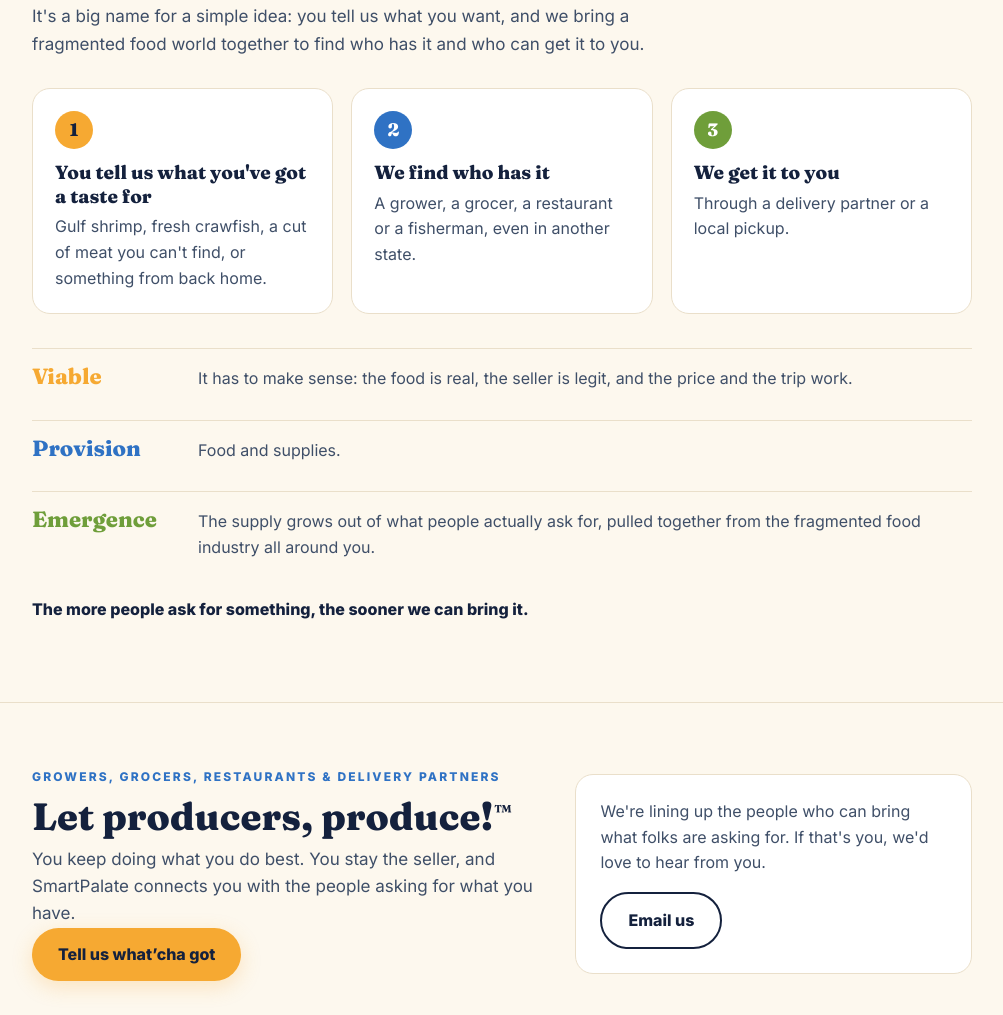
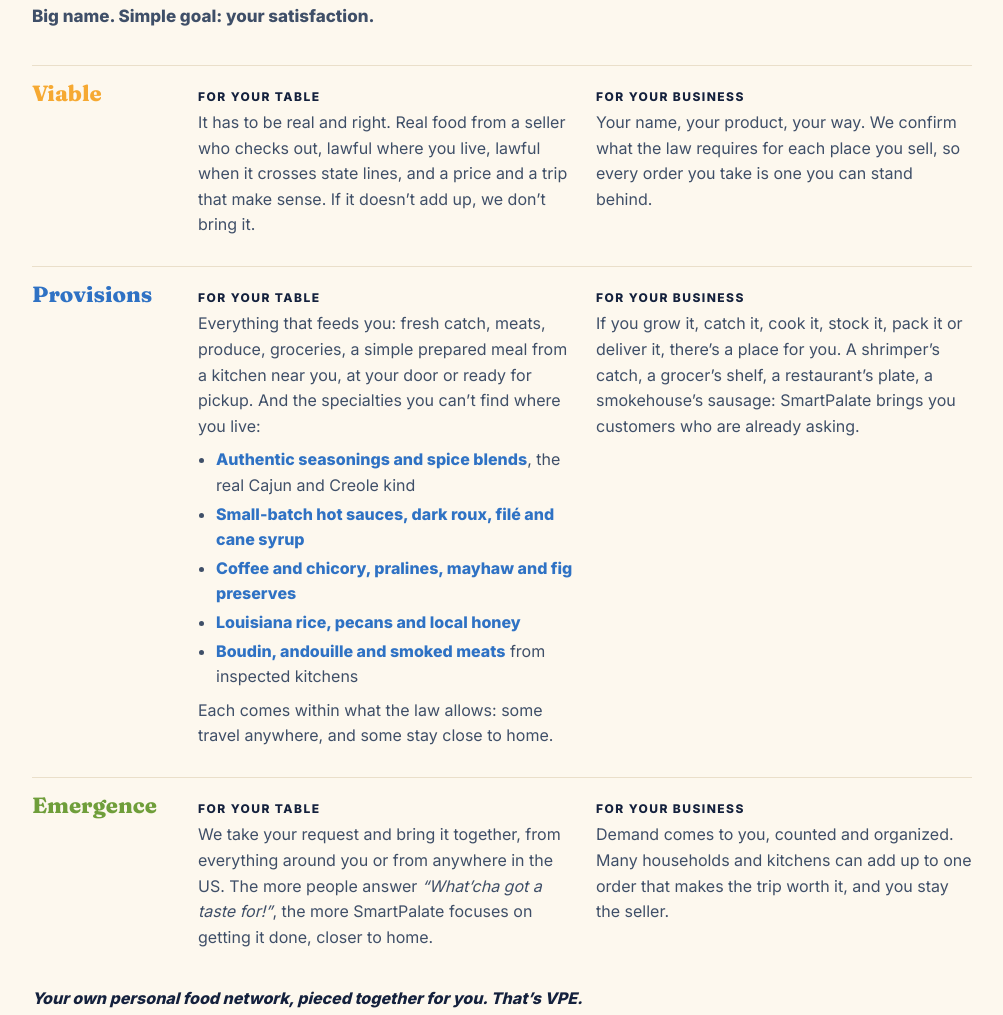
Before and after one commit to ralphyboy118/smartpalate-site, a plain HTML site: page index.html in a window 1280 px wide. Shown: the part 1837-2852 px from the top of the page, without its empty margins (138-1141 px from the left). Drawn offline with nearby package versions, Linux system fonts and the light colour scheme; no server answers; animation ran at ten frames a second.

Commit message:
VPE: for your table and for your business (Viable, Provisions, Emergence), with specialties
Mr. Parker: polish VPE in the most enticing way for customers and the flip side for producers, grocers, restaurants. Published at his word.

Co-Authored-By: Claude Opus 5.5 <noreply@anthropic.com>

```diff
--- a/index.html
+++ b/index.html
@@ -162,6 +162,12 @@
     .word:nth-child(2) b { color: var(--blue); }
     .word:nth-child(3) b { color: var(--green); }
     .word p { margin: 0; color: var(--muted); }
+    .sides { display: grid; grid-template-columns: 1fr 1fr; gap: 14px 22px; }
+    .side h4 { margin: 0 0 6px; font: 800 12px/1.2 Inter, system-ui, sans-serif; letter-spacing: .12em; text-transform: uppercase; color: var(--ink); }
+    .side p + p { margin-top: 8px; }
+    .specialties { margin: 8px 0; padding-left: 18px; color: var(--muted); }
+    .specialties li { margin: 3px 0; }
+    .specialties b { font: inherit; font-weight: 700; color: var(--ink); }
     .closer { margin-top: 22px; font-weight: 800; color: var(--ink); }
 
     .partners { display: grid; grid-template-columns: 1.3fr 1fr; gap: 28px; align-items: center; }
@@ -196,6 +202,7 @@
       .menu { justify-content: center; gap: 2px 16px; }
       .menu a { font-size: 14px; }
       .word { grid-template-columns: 1fr; gap: 4px; }
+      .sides { grid-template-columns: 1fr; }
       section { padding: 48px 0; }
       .brand span { font-size: 22px; }
     }
@@ -282,32 +289,37 @@
       <div class="wrap">
         <p class="kicker">What we mean by VPE</p>
         <h2>Viable Provision Emergence</h2>
-        <p class="intro">It's a big name for a simple idea: you tell us what you want, and we bring a fragmented food world together to find who has it and who can get it to you.</p>
+        <p class="intro"><strong>Big name. Simple goal: your satisfaction.</strong></p>
 
-        <div class="steps">
-          <div class="step">
-            <div class="num">1</div>
-            <h3>You tell us what you've got a taste for</h3>
-            <p>Gulf shrimp, fresh crawfish, a cut of meat you can't find, or something from back home.</p>
+        <div class="words">
+          <div class="word"><b>Viable</b>
+            <div class="sides">
+              <div class="side"><h4>For your table</h4><p>It has to be real and right. Real food from a seller who checks out, lawful where you live, lawful when it crosses state lines, and a price and a trip that make sense. If it doesn&rsquo;t add up, we don&rsquo;t bring it.</p></div>
+              <div class="side"><h4>For your business</h4><p>Your name, your product, your way. We confirm what the law requires for each place you sell, so every order you take is one you can stand behind.</p></div>
+            </div>
           </div>
-          <div class="step">
-            <div class="num">2</div>
-            <h3>We find who has it</h3>
-            <p>A grower, a grocer, a restaurant or a fisherman, even in another state.</p>
+          <div class="word"><b>Provisions</b>
+            <div class="sides">
+              <div class="side"><h4>For your table</h4><p>Everything that feeds you: fresh catch, meats, produce, groceries, a simple prepared meal from a kitchen near you, at your door or ready for pickup. And the specialties you can&rsquo;t find where you live:</p>
+                <ul class="specialties">
+                  <li><b>Authentic seasonings and spice blends</b>, the real Cajun and Creole kind</li>
+                  <li><b>Small-batch hot sauces, dark roux, fil&eacute; and cane syrup</b></li>
+                  <li><b>Coffee and chicory, pralines, mayhaw and fig preserves</b></li>
+                  <li><b>Louisiana rice, pecans and local honey</b></li>
+                  <li><b>Boudin, andouille and smoked meats</b> from inspected kitchens</li>
+                </ul>
+                <p>Each comes within what the law allows: some travel anywhere, and some stay close to home.</p></div>
+              <div class="side"><h4>For your business</h4><p>If you grow it, catch it, cook it, stock it, pack it or deliver it, there&rsquo;s a place for you. A shrimper&rsquo;s catch, a grocer&rsquo;s shelf, a restaurant&rsquo;s plate, a smokehouse&rsquo;s sausage: SmartPalate brings you customers who are already asking.</p></div>
+            </div>
           </div>
-          <div class="step">
-            <div class="num">3</div>
-            <h3>We get it to you</h3>
-            <p>Through a delivery partner or a local pickup.</p>
+          <div class="word"><b>Emergence</b>
+            <div class="sides">
+              <div class="side"><h4>For your table</h4><p>We take your request and bring it together, from everything around you or from anywhere in the US. The more people answer <em>&ldquo;What&rsquo;cha got a taste for!&rdquo;</em>, the more SmartPalate focuses on getting it done, closer to home.</p></div>
+              <div class="side"><h4>For your business</h4><p>Demand comes to you, counted and organized. Many households and kitchens can add up to one order that makes the trip worth it, and you stay the seller.</p></div>
+            </div>
           </div>
         </div>
-
-        <div class="words">
-          <div class="word"><b>Viable</b><p>It has to make sense: the food is real, the seller is legit, and the price and the trip work.</p></div>
-          <div class="word"><b>Provision</b><p>Food and supplies.</p></div>
-          <div class="word"><b>Emergence</b><p>The supply grows out of what people actually ask for, pulled together from the fragmented food industry all around you.</p></div>
-        </div>
-        <p class="closer">The more people ask for something, the sooner we can bring it.</p>
+        <p class="closer"><em>Your own personal food network, pieced together for you. That&rsquo;s VPE.</em></p>
       </div>
     </section>
 
```
